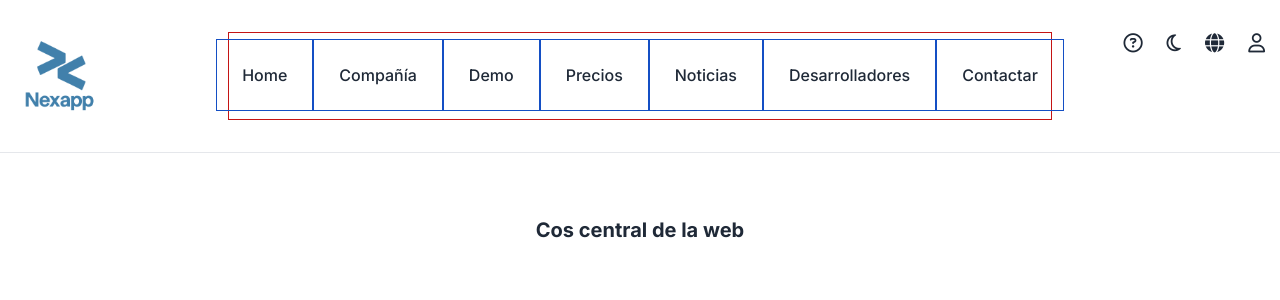
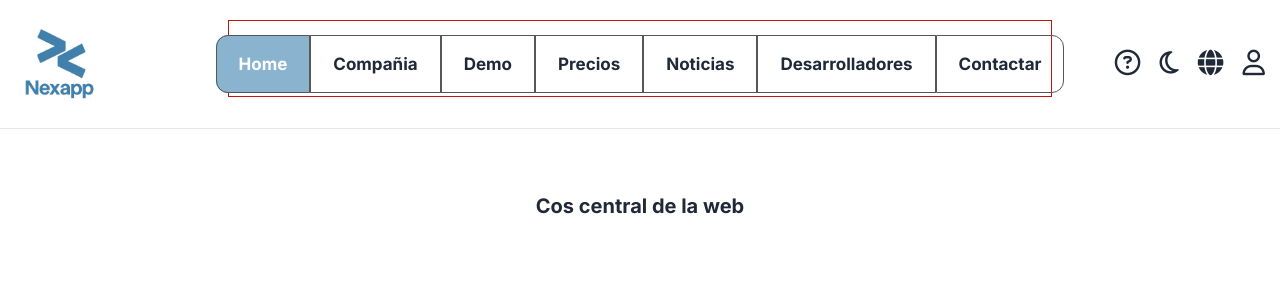
Before and after one commit to RubenMoreno02/2CFGS-RUBEN, a PHP site: page / in a window 1280 px wide. Shown: the top 300 px of the page. Run offline with PHP 8.4, Linux system fonts and the light colour scheme.

Commit message:
Modificacions

```diff
--- a/DIW/MaquetWeb/css/style.css
+++ b/DIW/MaquetWeb/css/style.css
@@ -3,6 +3,12 @@ body {
     font-family: 'Inter', sans-serif;
     color: #1f2937;
     line-height: 1.6;
+}
+
+/* Header */
+header {
+  padding: 1.25rem 0;
+  border-bottom: 1px solid #e5e7eb;
 }
 
 a {
@@ -11,23 +17,6 @@ a {
     cursor: pointer;
     transition: color 0.3s ease;
 }
-
-a:hover {
-    color: #2563eb;
-}
-
-/* Header */
-header {
-  padding: 2rem 0;
-  border-bottom: 1px solid #e5e7eb;
-}
-
-/* .logo {
-  font-weight: 700;
-  font-size: 1.5rem;
-  display: flex;
-  align-items: center;
-} */
 
 .logo img{
   height: 88px;
@@ -43,39 +32,54 @@ header {
   margin: 0;
   padding: 0;
   border: 1px solid #c41414;
-  padding: 30px;
+  padding: 18px;
+  padding-top: 30px;
 }
 
 .nav-menu li a {
-  font-weight: 500;
-  color: #1f2937;
+  font-size: 17px;
+  font-weight: bold;
   text-decoration: none;
   transition: color 0.3s ease;
   transition: background-color 0.3s ease;
-  border: 1px solid #144fc4;
-  padding: 25px;
+  border: 1px solid rgb(87, 87, 87);
+  padding-top: 18px;
+  padding-right: 22px;
+  padding-left: 22px;
+  padding-bottom: 18px;
+  text-align: center;
+}
+
+.home1{
+  border-radius: 12px 0px 0px 12px;
+  background-color: rgb(138, 179, 207);
+  color: white;
+}
+.contactar1{
+  border-radius: 0px 12px 12px 0px;
+}
+
+.nav-menu li a:hover {
+  transition: background-color 0.3s ease;
+  background-color: rgb(138, 179, 207);
+  color: white;
 }
 
 
-.nav-menu li a:hover {
-  transition: background-color 0.3s ease;
-  background-color: #2563eb;
-  color: white;
-}
-
 .header-icons {
+  padding-top: 30px;
   display: flex;
   justify-content: flex-end;
-  gap: 1.5rem;
+  gap: 1.2rem;
 }
 
 .header-icons i {
-  font-size: 1.2rem;
+  font-size: 1.6rem;
   transition: color 0.3s ease;
 }
 
 .header-icons i:hover {
-  color: #2563eb;
+  color: rgb(138, 179, 207);
 }
 
 
--- a/DIW/MaquetWeb/index.html
+++ b/DIW/MaquetWeb/index.html
@@ -4,6 +4,7 @@
     <meta charset="UTF-8">
     <meta name="viewport" content="width=device-width, initial-scale=1.0">
     <title>NexApp</title>
+    <link rel="shortcut icon" href="img/logo_tenda.png" type="image/x-icon">
     <link rel="stylesheet" href="https://cdnjs.cloudflare.com/ajax/libs/font-awesome/6.4.0/css/all.min.css">
     <link rel="preconnect" href="https://fonts.googleapis.com">
     <link rel="preconnect" href="https://fonts.gstatic.com" crossorigin>
@@ -29,13 +30,13 @@
       <div class="col-8">
         <nav class="nav-menu">
           <ul>
-            <li><a href="#">Home</a></li>
-            <li><a href="#">Compañía</a></li>
+            <li><a href="#" class="home1">Home</a></li>
+            <li><a href="#">Compañia</a></li>
             <li><a href="#">Demo</a></li>
             <li><a href="#">Precios</a></li>
             <li><a href="#">Noticias</a></li>
             <li><a href="#">Desarrolladores</a></li>
-            <li><a href="#">Contactar</a></li>
+            <li><a href="#" class="contactar1">Contactar</a></li>
           </ul>
         </nav>
       </div>
```
